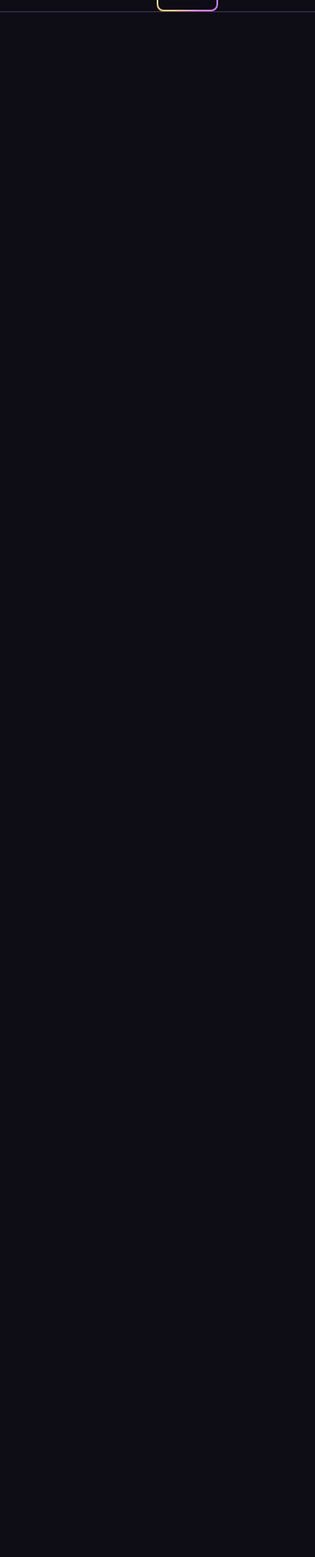
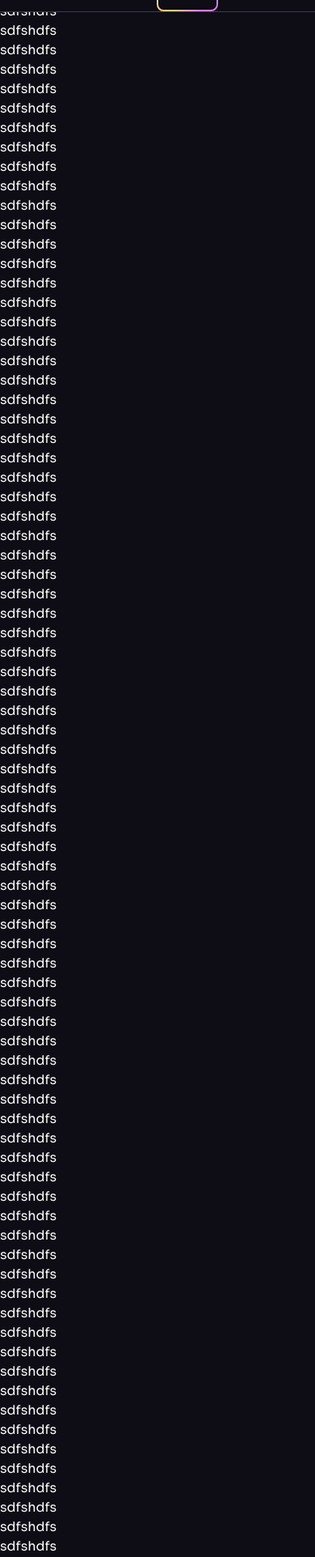
Before and after one commit to Aswin74/KnowageSolutions, a React (Vite) app: page / in a window 390 px wide. Shown: the part 74-1997 px from the top of the page at 81% size. Before the commit the page ends 844 px from the top, so only its background shows below. Built offline with nearby package versions, Linux system fonts and the light colour scheme.

Commit message:
Responsive Navbar

```diff
--- a/package.json
+++ b/package.json
@@ -13,7 +13,8 @@
     "framer-motion": "^11.2.4",
     "react": "^18.2.0",
     "react-dom": "^18.2.0",
-    "react-router-dom": "^6.23.1"
+    "react-router-dom": "^6.23.1",
+    "scroll-lock": "^2.1.5"
   },
   "devDependencies": {
     "@types/react": "^18.2.66",
--- a/src/App.jsx
+++ b/src/App.jsx
@@ -7,7 +7,92 @@ function App() {
       <div className="pt-[4.75rem] lg:pt-[5.25rem] overflow-hidden">
         <Navbar />
       </div>
-
+      <p>sdfshdfs</p>
+      <p>sdfshdfs</p>
+      <p>sdfshdfs</p>
+      <p>sdfshdfs</p>
+      <p>sdfshdfs</p>
+      <p>sdfshdfs</p>
+      <p>sdfshdfs</p>
+      <p>sdfshdfs</p>
+      <p>sdfshdfs</p>
+      <p>sdfshdfs</p>
+      <p>sdfshdfs</p>
+      <p>sdfshdfs</p>
+      <p>sdfshdfs</p>
+      <p>sdfshdfs</p>
+      <p>sdfshdfs</p>
+      <p>sdfshdfs</p>
+      <p>sdfshdfs</p>
+      <p>sdfshdfs</p>
+      <p>sdfshdfs</p>
+      <p>sdfshdfs</p>
+      <p>sdfshdfs</p>
+      <p>sdfshdfs</p>
+      <p>sdfshdfs</p>
+      <p>sdfshdfs</p>
+      <p>sdfshdfs</p>
+      <p>sdfshdfs</p>
+      <p>sdfshdfs</p>
+      <p>sdfshdfs</p>
+      <p>sdfshdfs</p>
+      <p>sdfshdfs</p>
+      <p>sdfshdfs</p>
+      <p>sdfshdfs</p>
+      <p>sdfshdfs</p>
+      <p>sdfshdfs</p>
+      <p>sdfshdfs</p>
+      <p>sdfshdfs</p>
+      <p>sdfshdfs</p>
+      <p>sdfshdfs</p>
+      <p>sdfshdfs</p>
+      <p>sdfshdfs</p>
+      <p>sdfshdfs</p>
+      <p>sdfshdfs</p>
+      <p>sdfshdfs</p>
+      <p>sdfshdfs</p>
+      <p>sdfshdfs</p>
+      <p>sdfshdfs</p>
+      <p>sdfshdfs</p>
+      <p>sdfshdfs</p>
+      <p>sdfshdfs</p>
+      <p>sdfshdfs</p>
+      <p>sdfshdfs</p>
+      <p>sdfshdfs</p>
+      <p>sdfshdfs</p>
+      <p>sdfshdfs</p>
+      <p>sdfshdfs</p>
+      <p>sdfshdfs</p>
+      <p>sdfshdfs</p>
+      <p>sdfshdfs</p>
+      <p>sdfshdfs</p>
+      <p>sdfshdfs</p>
+      <p>sdfshdfs</p>
+      <p>sdfshdfs</p>
+      <p>sdfshdfs</p>
+      <p>sdfshdfs</p>
+      <p>sdfshdfs</p>
+      <p>sdfshdfs</p>
+      <p>sdfshdfs</p>
+      <p>sdfshdfs</p>
+      <p>sdfshdfs</p>
+      <p>sdfshdfs</p>
+      <p>sdfshdfs</p>
+      <p>sdfshdfs</p>
+      <p>sdfshdfs</p>
+      <p>sdfshdfs</p>
+      <p>sdfshdfs</p>
+      <p>sdfshdfs</p>
+      <p>sdfshdfs</p>
+      <p>sdfshdfs</p>
+      <p>sdfshdfs</p>
+      <p>sdfshdfs</p>
+      <p>sdfshdfs</p>
+      <p>sdfshdfs</p>
+      <p>sdfshdfs</p>
+      <p>sdfshdfs</p>
+      <p>sdfshdfs</p>
+      <p>sdfshdfs</p>
       <ButtonGradient />
     </>
   );
--- a/src/components/Navbar/index.jsx
+++ b/src/components/Navbar/index.jsx
@@ -5,19 +5,31 @@ import Button from "../Button";
 import logo from "../../assets/KS_icon.png";
 import MenuSvg from "../../assets/svg/MenuSvg";
 import { navigation } from "../../constants";
+import { disablePageScroll, enablePageScroll } from "scroll-lock";
 
 function Navbar() {
   const currPath = useLocation();
 
   const [isOpen, setIsOpen] = useState(false);
 
+  const handleToggle = () => {
+    if (isOpen) {
+      setIsOpen(false);
+      enablePageScroll();
+    } else {
+      setIsOpen(true);
+      disablePageScroll();
+    }
+  };
+
+  const handleNavClick = () => {
+    enablePageScroll();
+    setIsOpen(false);
+  };
+
   return (
     <>
-      <nav
-        className={`fixed top-0 left-0 right-0 z-50 border-b border-n-5 ${
-          !isOpen ? "bg-n-8" : "bg-n-8/90 backdrop-blur-sm"
-        } `}
-      >
+      <nav className="fixed top-0 left-0 right-0 z-50 bg-n-8 border-b border-n-5">
         <div className="flex items-center justify-between px-5 lg:px-7.5">
           <a href="#hero" className="block w-[12rem] lg:mr-8 ml-2">
             <img src={logo} className="h-20" alt="Knowage Solutions" />
@@ -27,21 +39,21 @@ function Navbar() {
           <div
             className={`${
               isOpen ? "flex" : "hidden"
-            } fixed top-[5rem] left-0 right-0 bottom-0 bg-n-8 lg:flex lg:static lg:mx-auto lg:bg-transparent`}
+            } fixed top-[5rem] left-0 right-0 bottom-0 ${
+              !isOpen ? "bg-n-8" : "bg-n-8/90 backdrop-blur-sm"
+            } lg:flex lg:static lg:mx-auto lg:bg-transparent`}
           >
             <div className="relative z-2 flex flex-col lg:flex-row items-center justify-center m-auto">
               {navigation.map((item) => (
                 <a
                   key={item.id}
                   href={item.url}
-                  className={`block relative font-code uppercase text-n-1 transition-colors hover:text-color-1 ${
+                  className={`block relative font-code uppercase transition-colors hover:text-color-1 ${
                     item.onlyMobile ? "lg:hidden" : ""
                   } p-6 lg:-mr-0.25 lg:text-sm lg:font-semibold ${
-                    item.url === currPath.hash
-                      ? "z-2 lg:text-n-1"
-                      : "lg:text-n-1/50"
+                    item.url === currPath.hash ? "z-2 text-n-1" : "text-n-1/50"
                   } lg:leading-5 lg:hover:text-n-1`}
-                  onClick={() => setIsOpen(false)}
+                  onClick={handleNavClick}
                 >
                   {item.title}
                 </a>
@@ -54,7 +66,7 @@ function Navbar() {
               Register
             </Button>
 
-            <Button className="lg:hidden" onClick={() => setIsOpen(!isOpen)}>
+            <Button className="lg:hidden" onClick={handleToggle}>
               <MenuSvg openNavigation={isOpen} />
             </Button>
           </div>
```
Also changed, not shown: libraries.txt, 1 other file (tests, documents, lock files or other folders).
